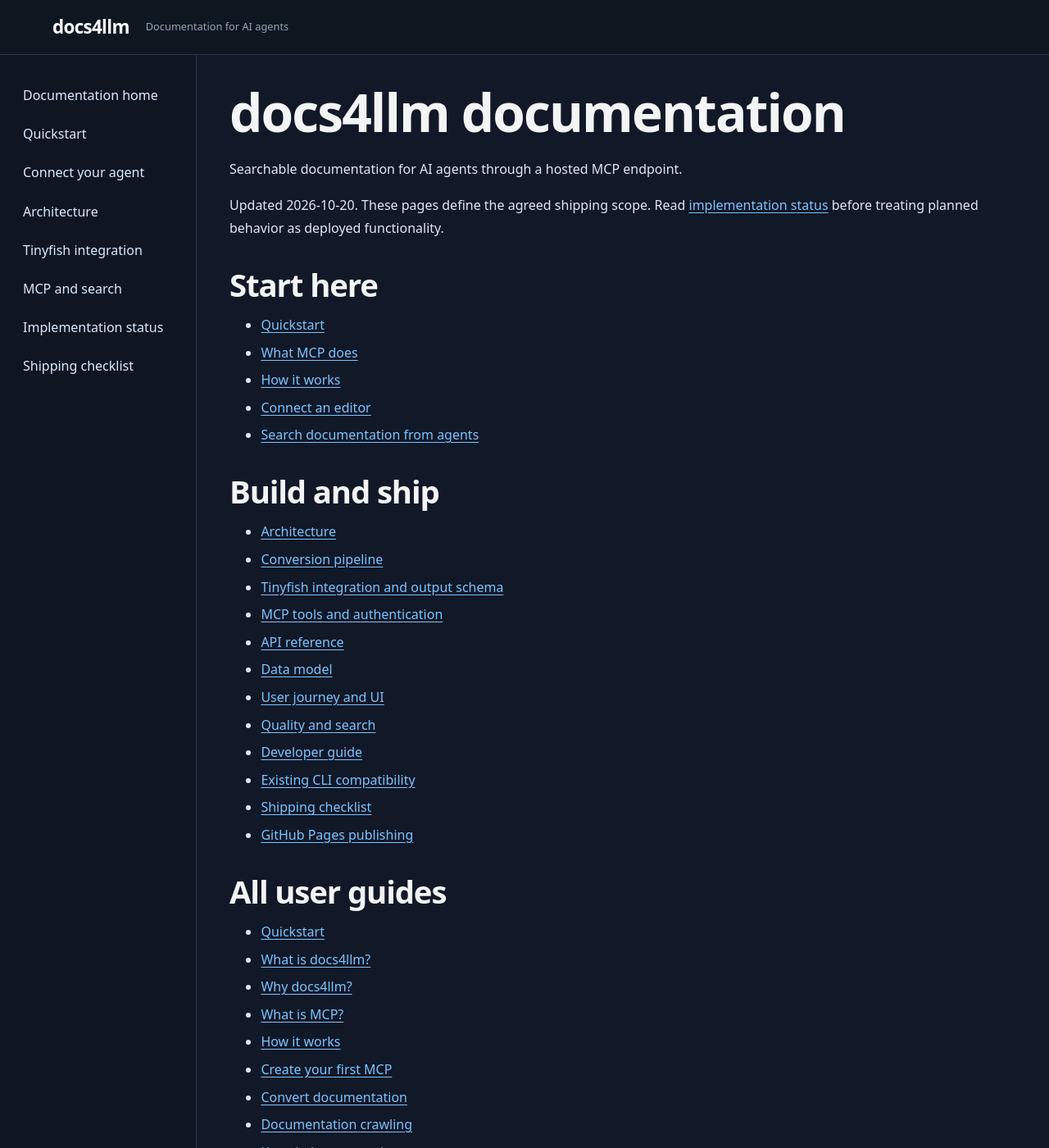
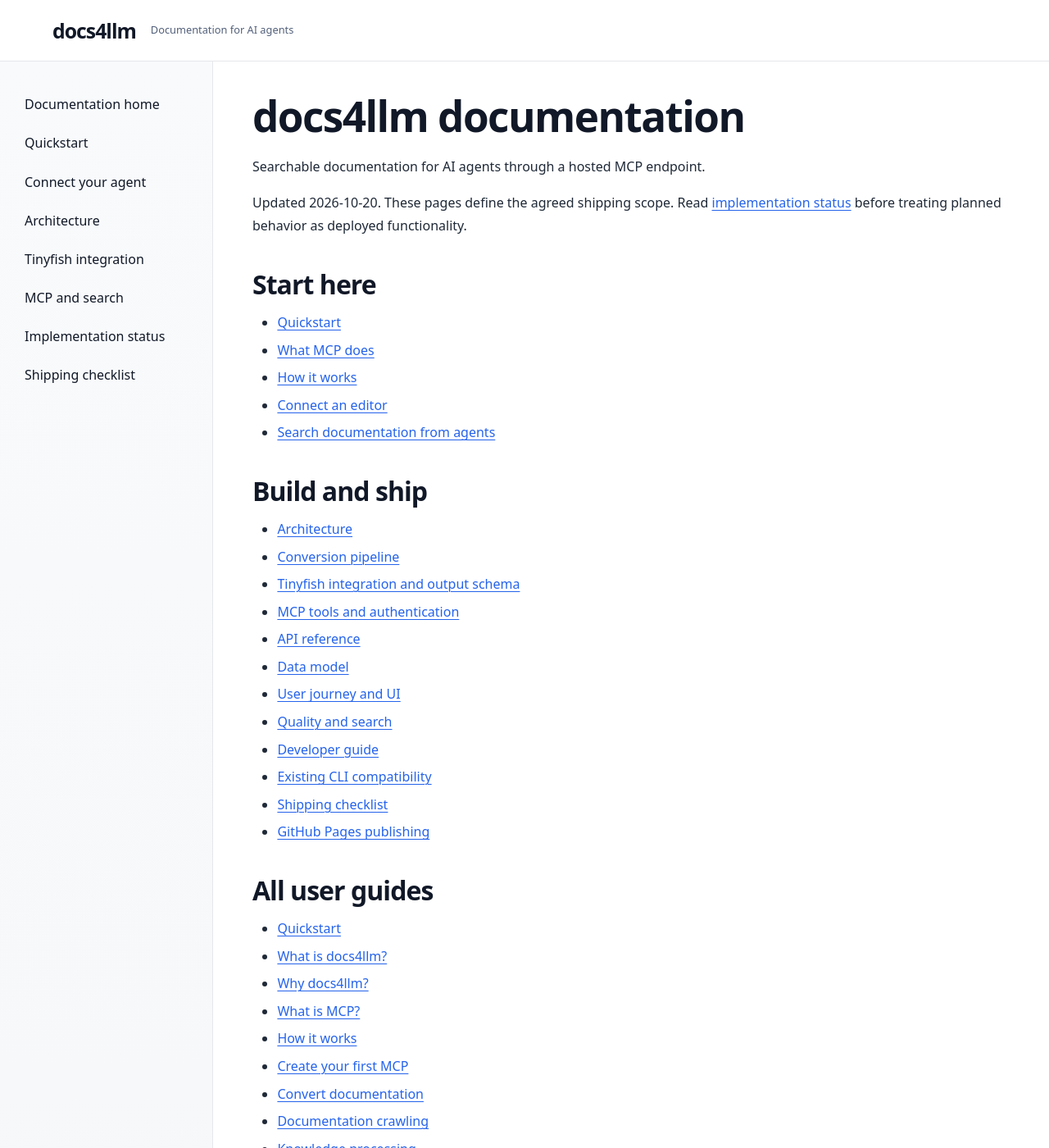
Before and after one commit to dipesh-BS/docs-docs, a Jekyll site: the page built from docs/index.md, in a window 1280 px wide and 1400 px high. Shown: the whole window at 82% size. Built offline with Jekyll 4.4.1, drawn with Linux system fonts in a browser that asks for light colours.

Commit message:
Refine the docs styling toward a more standard, readable documentation UX with cleaner typography, spacing, and layout.

```diff
--- a/docs/assets/style.css
+++ b/docs/assets/style.css
@@ -2,75 +2,93 @@
 
 html { scroll-behavior: smooth; }
 
+:root {
+  --bg: #f8fafc;
+  --panel: #ffffff;
+  --panel-alt: #f3f4f6;
+  --border: #e5e7eb;
+  --text: #111827;
+  --muted: #52607a;
+  --subtle: #6b7280;
+  --brand: #2563eb;
+  --brand-soft: rgba(37, 99, 235, 0.08);
+  --code-bg: #f3f4f6;
+  --code-border: #dfe3ea;
+  --shadow: 0 1px 2px rgba(15, 23, 42, 0.04), 0 4px 20px rgba(15, 23, 42, 0.05);
+}
+
 body {
   margin: 0;
-  background: #111827;
-  color: #e5e7eb;
+  background: var(--bg);
+  color: var(--text);
   font: 16px/1.7 system-ui, -apple-system, BlinkMacSystemFont, "Segoe UI", sans-serif;
+  text-rendering: optimizeLegibility;
 }
 
 header {
+  position: sticky;
+  top: 0;
+  z-index: 20;
   display: flex;
   align-items: center;
-  gap: 20px;
-  padding: 14px 5vw;
-  background: rgba(15, 23, 32, 0.96);
-  border-bottom: 1px solid #2d3748;
-  position: sticky;
-  top: 0;
-  z-index: 10;
+  gap: 18px;
+  padding: 16px 5vw;
+  background: rgba(255, 255, 255, 0.9);
+  backdrop-filter: blur(10px);
+  border-bottom: 1px solid var(--border);
 }
 
 header a {
-  color: #f8fafc;
+  color: var(--text);
   text-decoration: none;
-  font-size: 1.4rem;
-  font-weight: 700;
-  letter-spacing: -0.03em;
+  font-size: 1.55rem;
+  font-weight: 800;
+  letter-spacing: -0.04em;
 }
 
 header span,
 footer {
-  color: #94a3b8;
+  color: var(--muted);
   font-size: 0.8rem;
 }
 
 .shell {
   display: grid;
-  grid-template-columns: 240px minmax(0, 1fr);
+  grid-template-columns: 260px minmax(0, 1fr);
   max-width: 1280px;
   margin: 0 auto;
-  min-height: calc(100vh - 72px);
+  min-height: calc(100vh - 74px);
 }
 
 nav {
   padding: 28px 18px 48px;
-  border-right: 1px solid #2d3748;
-  background: rgba(15, 23, 32, 0.78);
+  background: linear-gradient(180deg, #f8fafc 0%, #f4f6f8 100%);
+  border-right: 1px solid var(--border);
 }
 
 nav a {
   display: block;
-  padding: 8px 10px;
-  margin-bottom: 4px;
-  border-radius: 6px;
-  color: #dbeafe;
+  padding: 9px 12px;
+  margin: 2px 0;
+  border-radius: 8px;
+  color: var(--text);
   text-decoration: none;
-  transition: background 0.2s ease, color 0.2s ease, transform 0.2s ease;
+  font-weight: 500;
+  transition: background 0.18s ease, color 0.18s ease, transform 0.18s ease;
 }
 
 nav a:hover,
 nav a:focus-visible {
-  background: rgba(96, 165, 250, 0.12);
-  color: #ffffff;
+  background: var(--brand-soft);
+  color: var(--brand);
   transform: translateX(2px);
 }
 
 main {
-  padding: 32px 40px 64px;
+  padding: 36px 48px 80px;
   min-width: 0;
   overflow-wrap: anywhere;
-  background: transparent;
+  background: var(--panel);
 }
 
 main > *:first-child { margin-top: 0; }
@@ -79,43 +97,45 @@ main h1,
 main h2,
 main h3,
 main h4 {
-  color: #f3f4f6;
+  color: var(--text);
   line-height: 1.2;
   letter-spacing: -0.03em;
   margin-top: 2rem;
-  margin-bottom: 0.75rem;
+  margin-bottom: 0.8rem;
 }
 
 main h1 {
-  font-size: clamp(2.4rem, 5vw, 4rem);
+  font-size: clamp(2.3rem, 4vw, 3.7rem);
+  font-weight: 800;
   margin-top: 0;
   margin-bottom: 1rem;
 }
 
 main h2 {
-  font-size: clamp(1.8rem, 3vw, 2.6rem);
+  font-size: clamp(1.7rem, 2.5vw, 2.35rem);
+  margin-top: 2.4rem;
 }
 
 main h3 {
-  font-size: 1.35rem;
+  font-size: 1.3rem;
 }
 
 main p,
 main li,
 main dd,
 main dt {
-  color: #dfe7f6;
+  color: #1f2937;
   line-height: 1.75;
 }
 
 main p {
-  margin: 0 0 1rem;
+  margin: 0 0 1.05rem;
 }
 
 main ul,
 main ol {
-  margin: 0 0 1.5rem 1.4rem;
-  padding-left: 1rem;
+  margin: 0 0 1.3rem 1.3rem;
+  padding-left: 0.6rem;
 }
 
 main li {
@@ -123,30 +143,32 @@ main li {
 }
 
 main a {
-  color: #7cc4ff;
+  color: var(--brand);
   text-decoration: underline;
   text-underline-offset: 0.18em;
+  text-decoration-thickness: 1.2px;
 }
 
 main a:hover,
 main a:focus-visible {
-  color: #bfe3ff;
+  color: #1d4ed8;
 }
 
 pre {
-  background: #0b1220;
-  color: #dbeafe;
+  background: var(--code-bg);
+  color: #0f172a;
   padding: 18px 20px;
-  border: 1px solid #2d3748;
+  border: 1px solid var(--code-border);
   border-radius: 10px;
   overflow-x: auto;
   margin: 1.25rem 0;
+  box-shadow: inset 0 1px 0 rgba(255,255,255,0.4);
 }
 
 code {
   font-family: "SFMono-Regular", Consolas, "Liberation Mono", Menlo, monospace;
   font-size: 0.9em;
-  color: #dbeafe;
+  color: #111827;
 }
 
 pre code {
@@ -161,30 +183,33 @@ table {
   overflow-x: auto;
   border-collapse: collapse;
   margin: 1.5rem 0;
-  border: 1px solid #2d3748;
+  border: 1px solid var(--border);
   border-radius: 10px;
+  background: var(--panel);
 }
 
 th,
 td {
-  border: 1px solid #2d3748;
+  border: 1px solid var(--border);
   padding: 10px 14px;
   text-align: left;
   vertical-align: top;
-  color: #e2e8f0;
+  color: #111827;
 }
 
 th {
-  background: rgba(59, 130, 246, 0.12);
-  color: #f8fbff;
+  background: #f8fafc;
+  color: #0f172a;
+  font-weight: 700;
 }
 
 blockquote {
   margin: 1.5rem 0;
-  padding: 0.8rem 1.1rem 0.8rem 1.2rem;
-  border-left: 4px solid #7cc4ff;
-  background: rgba(124, 196, 255, 0.08);
-  color: #dfe7f6;
+  padding: 0.9rem 1.1rem 0.9rem 1.2rem;
+  border-left: 4px solid var(--brand);
+  background: var(--brand-soft);
+  border-radius: 0 10px 10px 0;
+  color: #1f2937;
 }
 
 blockquote p:last-child {
@@ -192,18 +217,18 @@ blockquote p:last-child {
 }
 
 footer {
-  padding: 20px 24px 28px;
-  border-top: 1px solid #2d3748;
+  padding: 20px 24px 30px;
+  border-top: 1px solid var(--border);
   text-align: center;
-  background: rgba(15, 23, 32, 0.9);
+  background: #ffffff;
 }
 
 .skip {
   position: absolute;
   left: 12px;
   top: -60px;
-  background: #f8fafc;
-  color: #0f172a;
+  background: #111827;
+  color: #fff;
   padding: 8px 12px;
   border-radius: 6px;
   text-decoration: none;
@@ -214,15 +239,11 @@ footer {
 }
 
 :focus-visible {
-  outline: 3px solid #7cc4ff;
+  outline: 3px solid rgba(37, 99, 235, 0.6);
   outline-offset: 3px;
 }
 
 @media (max-width: 760px) {
-  body {
-    background: #0f1720;
-  }
-
   .shell {
     display: block;
   }
@@ -230,7 +251,7 @@ footer {
   nav {
     padding: 12px 14px;
     border-right: 0;
-    border-bottom: 1px solid #2d3748;
+    border-bottom: 1px solid var(--border);
   }
 
   nav a {
@@ -242,12 +263,12 @@ footer {
     padding: 24px 20px 48px;
   }
 
+  header {
+    gap: 12px;
+    padding: 14px 18px;
+  }
+
   header span {
     display: none;
   }
-
-  header {
-    gap: 12px;
-    padding-inline: 18px;
-  }
 }
```
